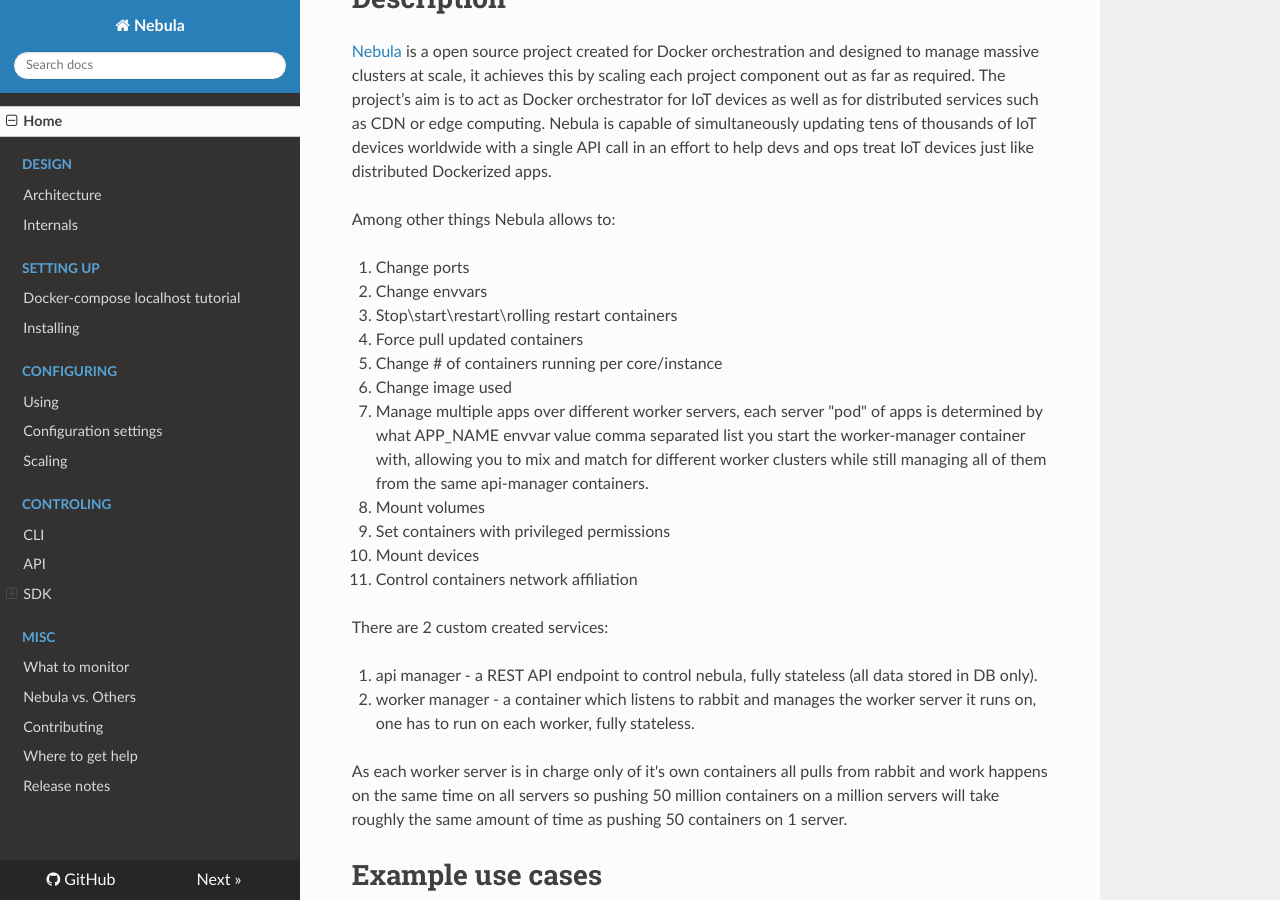
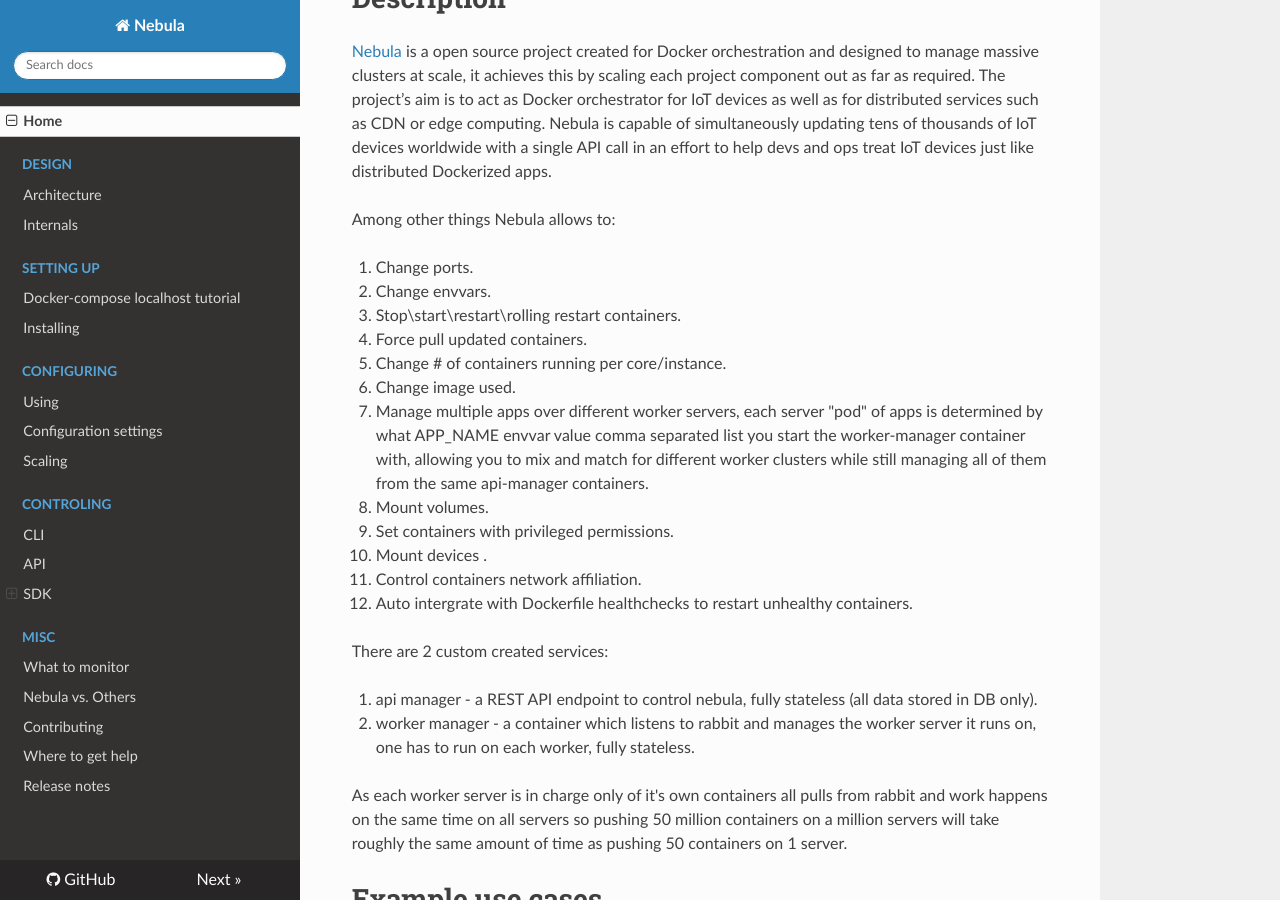
Before and after one commit to nebula-orchestrator/docs, an MkDocs documentation site: the page built from docs/index.md, in a window 1280 px wide and 900 px high, scrolled down 704 px. Built offline with MkDocs 1.6.1, drawn with Linux system fonts in a browser that asks for light colours; nearby versions of some CDN libraries; old or Windows-style settings are respelled for this version of MkDocs.

Commit message:
adding notes about nebula now intergrating with dockerfile healthchecks

```diff
--- a/docs/index.md
+++ b/docs/index.md
@@ -10,17 +10,18 @@
 
 Among other things Nebula allows to:
 
-1. Change ports
-2. Change envvars
-3. Stop\start\restart\rolling restart containers
-4. Force pull updated containers
-5. Change # of containers running per core/instance
-6. Change image used
+1. Change ports.
+2. Change envvars.
+3. Stop\start\restart\rolling restart containers.
+4. Force pull updated containers.
+5. Change # of containers running per core/instance.
+6. Change image used.
 7. Manage multiple apps over different worker servers, each server "pod" of apps is determined by what APP_NAME envvar value comma separated list you start the worker-manager container with, allowing you to mix and match for different worker clusters while still managing all of them from the same api-manager containers.
-8. Mount volumes
-9. Set containers with privileged permissions
-10. Mount devices
-11. Control containers network affiliation
+8. Mount volumes.
+9. Set containers with privileged permissions.
+10. Mount devices .
+11. Control containers network affiliation.
+12. Auto intergrate with Dockerfile healthchecks to restart unhealthy containers.
 
 There are 2 custom created services:
 
```
Also changed, not shown: docs/internals.md (+1 -0 lines), docs/monitoring.md (+9 -9 lines).
